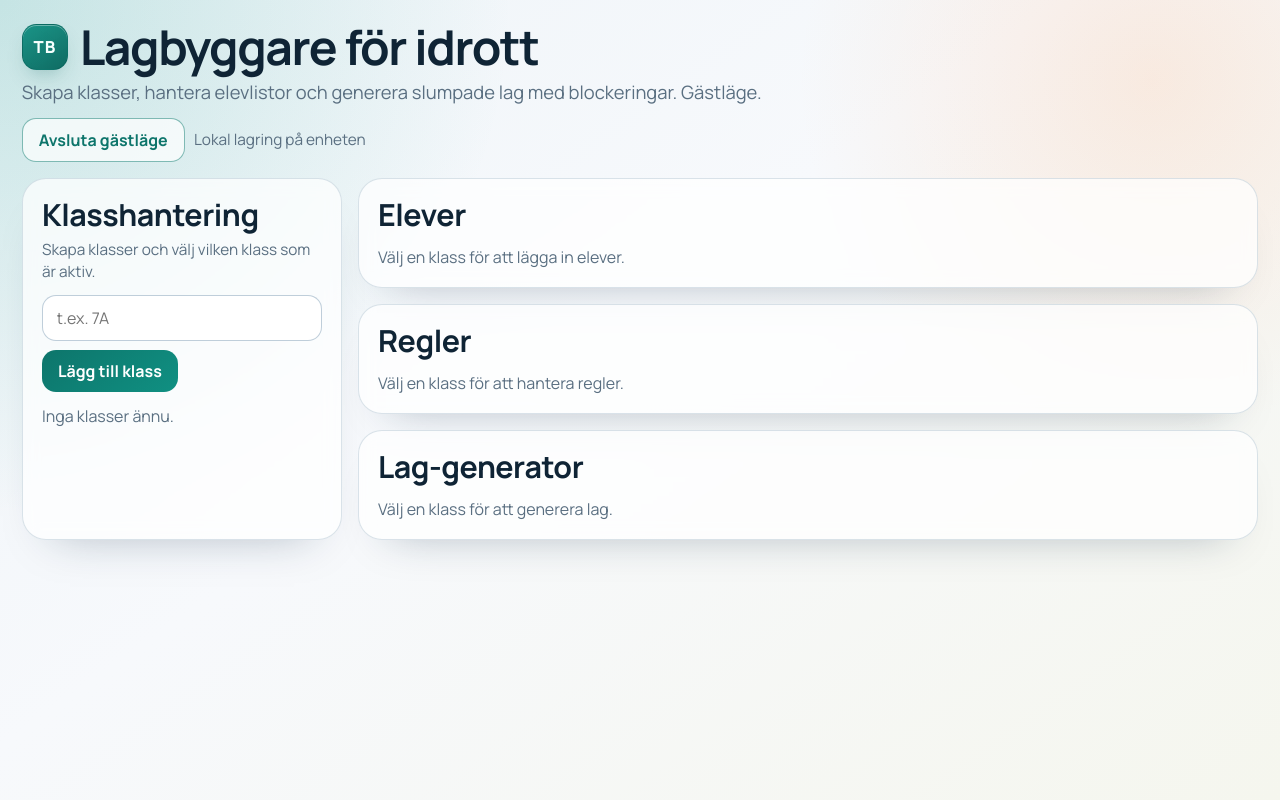
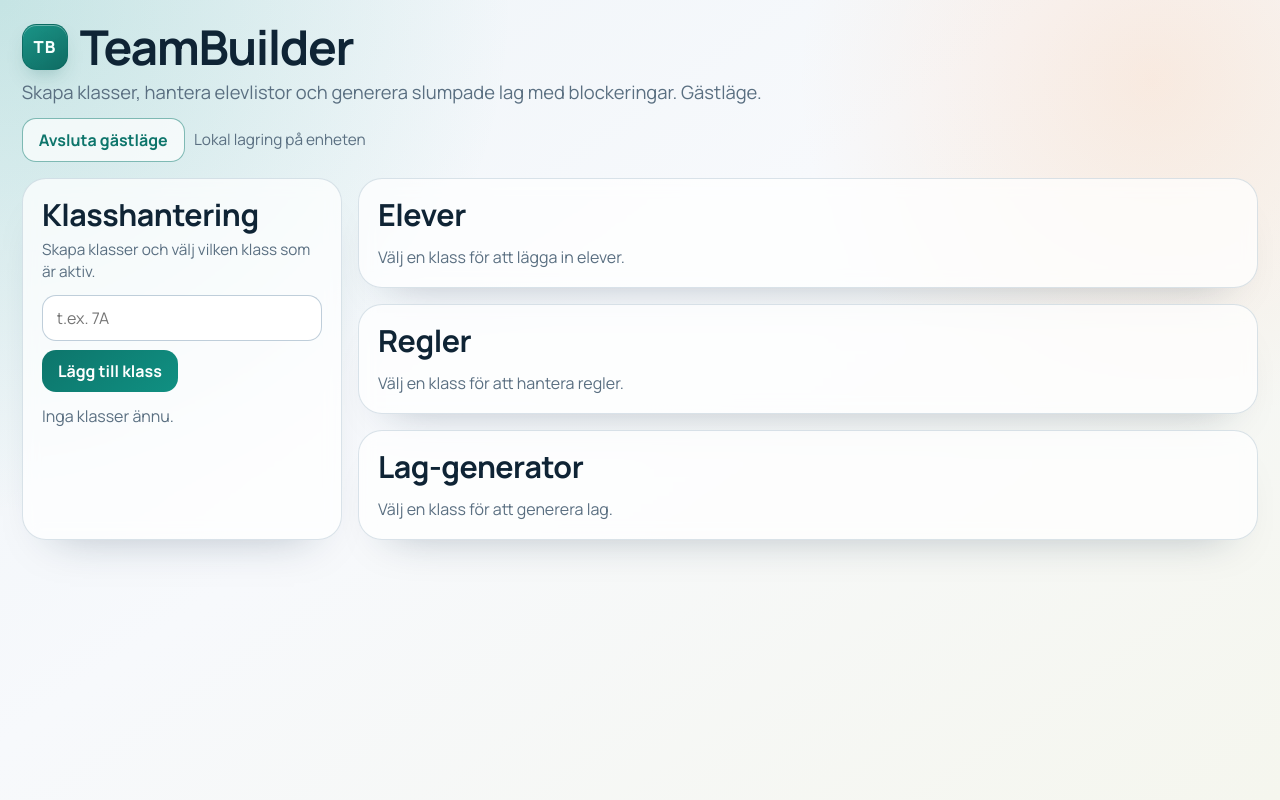
Before and after one commit to MrEspaano/Teambuilder, a React (Vite) app: page / in a window 1280 px wide. Both pictures are taken after a click on the button "Logga in som gäst". Built offline with nearby package versions, Linux system fonts and the light colour scheme; the HTML template or start-up script is replaced by a standard one.

Commit message:
Rename app header to TeamBuilder

```diff
--- a/src/App.tsx
+++ b/src/App.tsx
@@ -455,7 +455,7 @@ const App = () => {
           <span className="app-logo" aria-hidden="true">
             TB
           </span>
-          <h1>Lagbyggare för idrott</h1>
+          <h1>TeamBuilder</h1>
         </div>
         <p>
           Skapa klasser, hantera elevlistor och generera slumpade lag med blockeringar.
```
